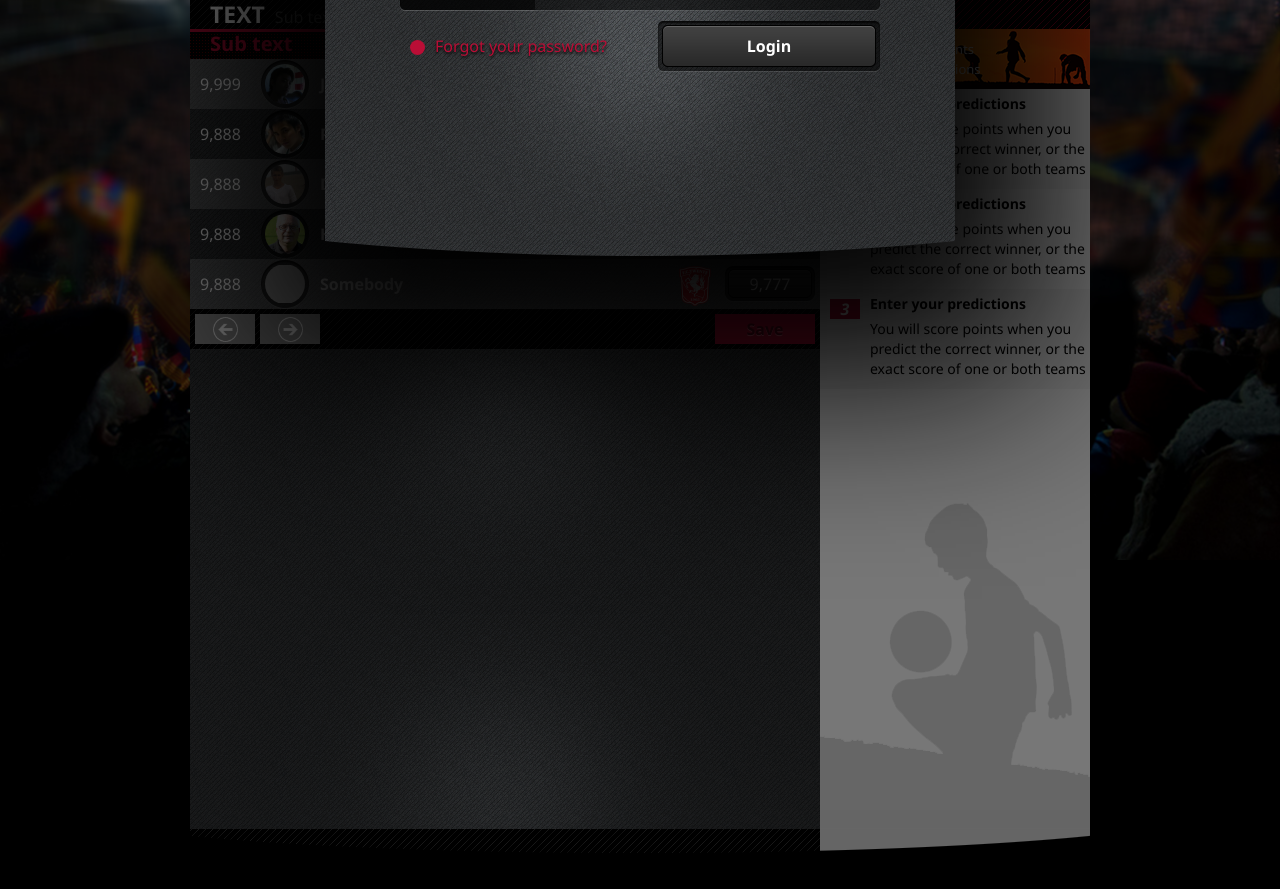
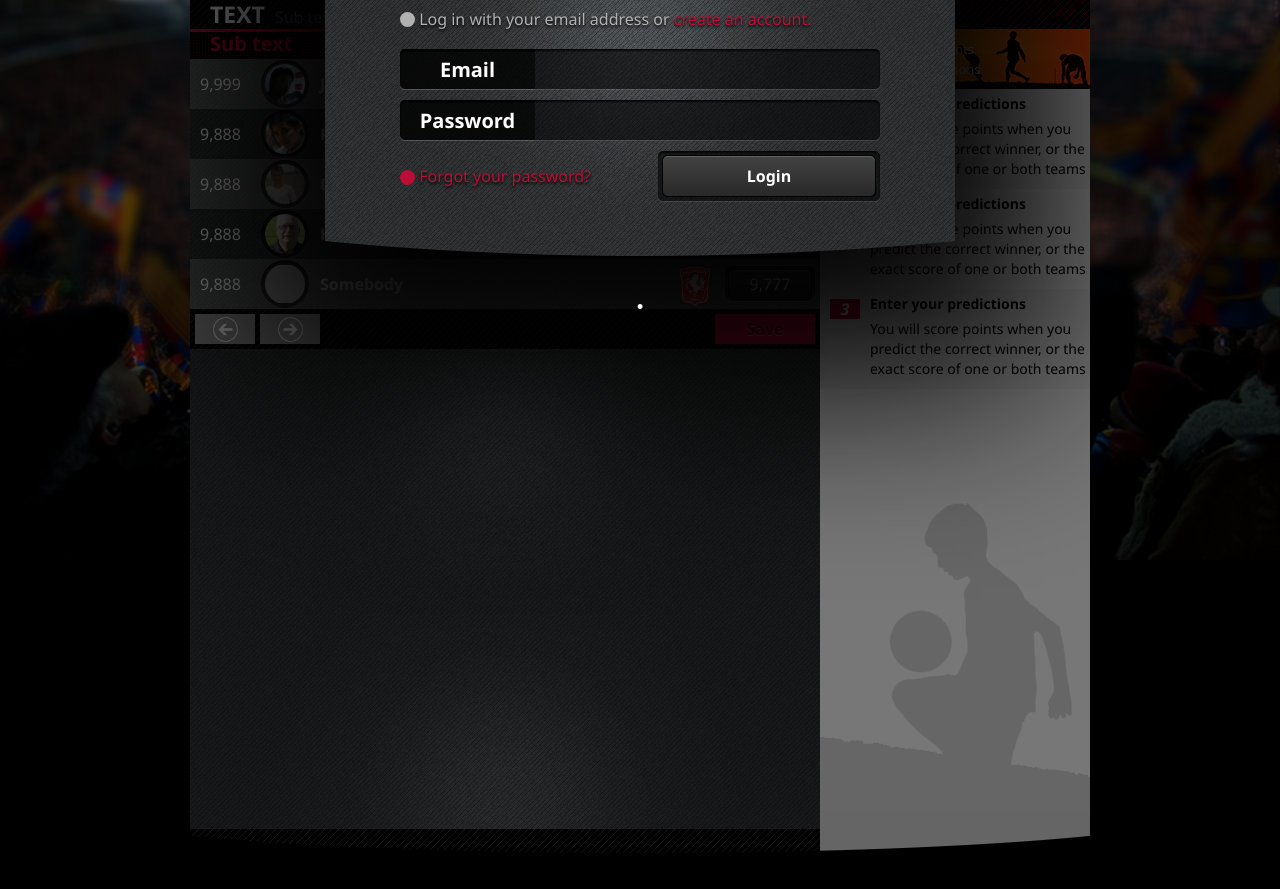
Before and after one commit to SanhNX/prj-footballpredict, a PHP site: page /rank.html in a window 1280 px wide. Shown: the part 251-1140 px from the top of the page. Run offline with PHP 8.4, Linux system fonts and the light colour scheme; some libraries are stand-ins or nearby versions; grey boxes are pictures that could not be loaded.

Commit message:
Finished Login UI module

```diff
--- a/css/style.css
+++ b/css/style.css
@@ -400,6 +400,7 @@ body {
 	background: url("../images/bg/avt-bg.png") no-repeat center;
 	float: left;
 }
+
 .user-item-avatar-panel  .user-avt {
 	padding: 0;
 	background: no-repeat center;
@@ -410,6 +411,28 @@ body {
 	line-height: 40px;
 	vertical-align: middle;
 	display: inline-block;
+}
+
+.user-item-avatar-panel.default {
+	float: none;
+	width: 100%;
+	margin: 20px 0px;
+}
+
+.user-item-avatar-panel  .user-avt.default {
+	background-image: url("../images/icon/account-ico.png");
+}
+.loading-spin{
+	height: 60px;
+	width: 100%;
+	background: url("../images/icon/spinner.gif") no-repeat center;
+	position: absolute;
+	left: 0px;
+	background-size: 40px;
+	top: 410px;
+}
+.disable{
+	display: none;
 }
 
 .user-item-rank {
@@ -476,10 +499,11 @@ input::-webkit-inner-spin-button {
 	margin: 100px auto 0px auto;
 	position: relative;
 }
+
 .popup .popup-form {
 	width: 630px;
 	height: 392px;
-	background: url('../images/bg/carbon-bg.png')center top;
+	background: url('../images/bg/carbon-bg.png') center top;
 	-webkit-box-shadow: 0px 50px 180px 90px #000;
 }
 
@@ -489,17 +513,42 @@ input::-webkit-inner-spin-button {
 	background: url('../images/bg/popup-bottom.png') no-repeat center bottom;
 }
 
-.popup-input-row{
+.popup-mess-row {
+	margin: 10px auto;
+	width: 480px;
+	height: 40px;
+	text-shadow: 0px 2px 3px #000;
+	color: #B1B1B1;
+}
+
+.popup-mess-row span {
+	height: 40px;
+	line-height: 40px;
+	vertical-align: middle;
+}
+
+.popup-link {
+	height: 40px;
+	line-height: 40px;
+	vertical-align: middle;
+	text-indent: 5px;
+	color: #BA0E36;
+	text-decoration: none;
+}
+
+.popup-input-row {
 	margin: 10px auto;
 	width: 480px;
 	height: 41px;
 	background: url('../images/bg/input-bg.png') no-repeat;
 }
-.popup-btn-row{
+
+.popup-btn-row {
 	margin: 10px auto;
 	width: 480px;
 	height: 51px;
 }
+
 .popup-input-row span {
 	display: inline-block;
 	vertical-align: middle;
@@ -511,7 +560,8 @@ input::-webkit-inner-spin-button {
 	font-weight: bold;
 	font-size: 20px;
 }
-.popup-btn-row .popup-btn-login{
+
+.popup-btn-row .popup-btn-login {
 	display: block;
 	float: right;
 	width: 222px;
@@ -523,6 +573,7 @@ input::-webkit-inner-spin-button {
 	text-decoration: none;
 	color: #FFF;
 }
+
 .popup-input-row input {
 	height: 28px;
 	width: 340px;
@@ -535,22 +586,38 @@ input::-webkit-inner-spin-button {
 	font-family: 'Segoe UI';
 	text-indent: 5px;
 }
-.popup-btn-row .popup-btn-login:hover{
+
+.popup-btn-row .popup-btn-login:hover {
 	background: url('../images/bg/login-btn.png') no-repeat center top;
 }
-.popup-btn-row .popup-btn-forgot{
+
+.popup-btn-row .popup-btn-forgot {
 	line-height: 51px;
 	height: 51px;
 	color: #BA0E36;
 	text-shadow: 0px 2px 3px #000;
 	text-decoration: none;
 }
-.popup-btn-row i {
+
+.popup-mess-row:hover .bullet,.popup-btn-forgot:hover .bullet.red  {
+	margin: 0px;
+	border: 10px solid #000;
+}
+
+.bullet {
 	display: inline-block;
 	height: 15px;
 	width: 15px;
 	vertical-align: middle;
+	background: #B1B1B1;
+	-webkit-border-radius: 20px;
+	line-height: 15px;
+	text-align: center;
+	color: #F00;
+	border: 0px solid #242424;
+	-webkit-transition: border 100ms linear;
+}
+
+.bullet.red {
 	background: #BA0E36;
-	margin: 10px;
-	-webkit-border-radius: 10px;
 }
--- a/rank.html
+++ b/rank.html
@@ -198,12 +198,21 @@
 				<span class="cont-title-sub"></span>
 				<i class="sub1"></i>
 			</div>
+			<div class="user-item-avatar-panel default">
+				<span class="user-avt default"></span>
+
+			</div>
+			<div class="popup-mess-row"><i class="bullet"></i>
+				<span> Log in with your email address or </span>
+				<a class="popup-link" href="#">create an account.</a>
+			</div>
 			<div class="popup-input-row"><span>Email</span><input type="text"/></div>
 			<div class="popup-input-row"><span>Password</span><input type="password"/></div>
 			<div class="popup-btn-row">
-				<a class="popup-btn-forgot" href="#"><i></i>Forgot your password?</a>
+				<a class="popup-btn-forgot" href="#"><i class="bullet red"></i><span> Forgot your password?</span></a>
 				<a class="popup-btn-login" href="#">Login</a>
 			</div>
+			<span class="loading-spin"></span>
 		</div>
 		<div class="popup-bottom"></div>
 	</div>
```
Also changed, not shown: images/icon/account-ico.png (added), images/icon/spinner.gif (added).
